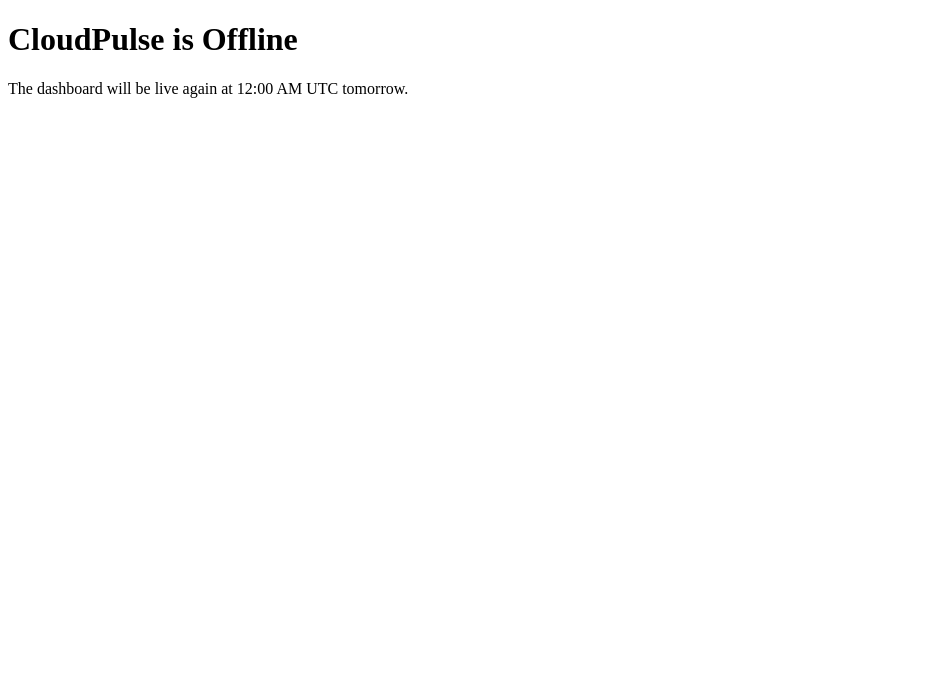
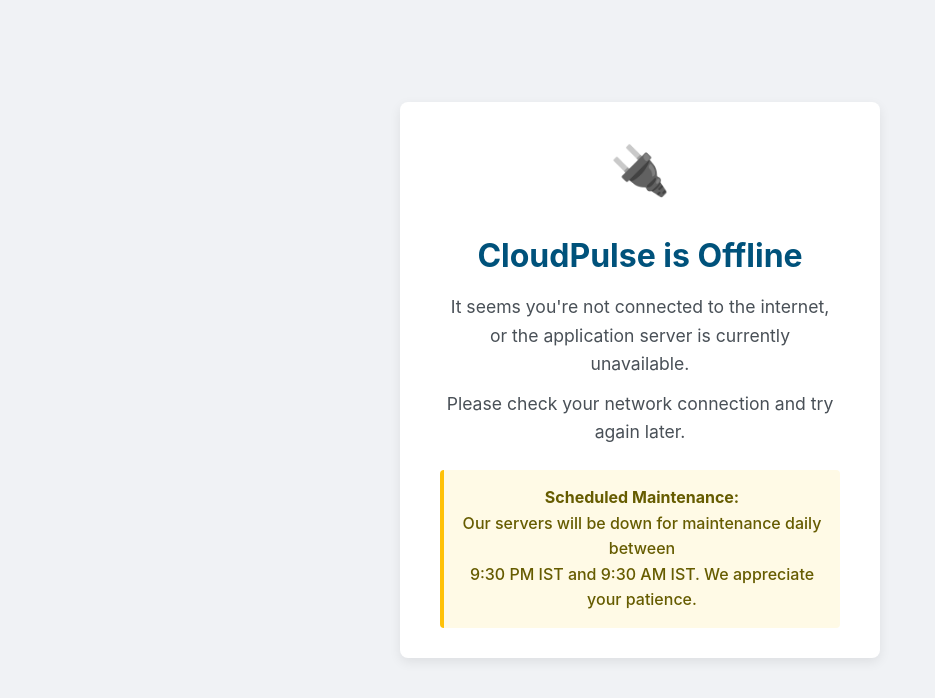
Before and after one commit to Asit0007/CloudPulse, a plain HTML site: page frontend/offline.html in a window 1280 px wide. Shown: the whole page, without its empty margins (0-935 px from the left). Drawn offline with Linux system fonts and the light colour scheme.

Commit message:
updated offile.html

```diff
--- a/frontend/offline.html
+++ b/frontend/offline.html
@@ -1,16 +1,68 @@
-<!-- offline.html: Fallback page for CloudPulse when offline -->
-
 <!DOCTYPE html>
 <html lang="en">
-
 <head>
     <meta charset="UTF-8">
-    <title>CloudPulse Offline</title>
+    <meta name="viewport" content="width=device-width, initial-scale=1.0">
+    <title>CloudPulse - Offline</title>
+    <style>
+        body {
+            font-family: -apple-system, BlinkMacSystemFont, 'Segoe UI', Roboto, Helvetica, Arial, sans-serif;
+            line-height: 1.6;
+            margin: 0;
+            padding: 20px;
+            background-color: #f0f2f5;
+            color: #333;
+            display: flex;
+            flex-direction: column;
+            align-items: center;
+            justify-content: center;
+            min-height: 90vh;
+            text-align: center;
+        }
+        .container {
+            background-color: #fff;
+            padding: 30px 40px;
+            border-radius: 8px;
+            box-shadow: 0 4px 12px rgba(0, 0, 0, 0.08);
+            max-width: 400px;
+        }
+        h1 {
+            color: #00527b;
+            font-size: 2rem;
+            margin-bottom: 0.5rem;
+        }
+        p {
+            font-size: 1.1rem;
+            color: #495057;
+            margin: 0.75rem 0;
+        }
+        .icon {
+            font-size: 3rem;
+            margin-bottom: 1rem;
+        }
+        .maintenance {
+            margin-top: 1.5rem;
+            padding: 15px;
+            background: #fffae6;
+            border-left: 4px solid #ffc107;
+            color: #665c00;
+            border-radius: 4px;
+            font-weight: 500;
+        }
+    </style>
 </head>
-
 <body>
-    <h1>CloudPulse is Offline</h1>
-    <p>The dashboard will be live again at 12:00 AM UTC tomorrow.</p>
+    <div class="container">
+        <div class="icon">🔌</div>
+        <h1>CloudPulse is Offline</h1>
+        <p>It seems you're not connected to the internet, or the application server is currently unavailable.</p>
+        <p>Please check your network connection and try again later.</p>
+        <div class="maintenance">
+            <strong>Scheduled Maintenance:</strong><br>
+            Our servers will be down for maintenance daily between<br>
+            9:30 PM IST and 9:30 AM IST. We appreciate your patience.
+        </div>
+    </div>
 </body>
-
 </html>
+<!-- This HTML page is designed to inform users that the CloudPulse application is currently offline, either due to a lack of internet connection or scheduled maintenance. It provides a clear message and a friendly icon to enhance user experience. -->
```
